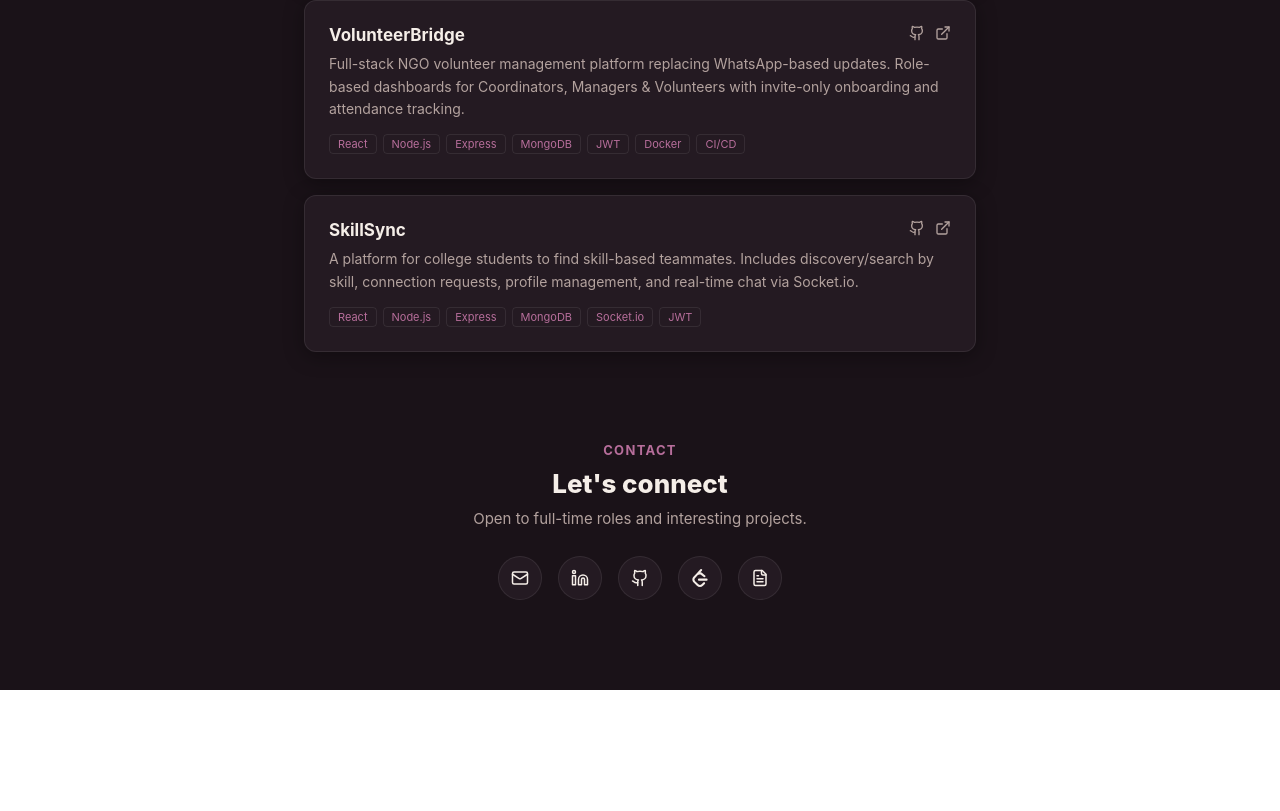
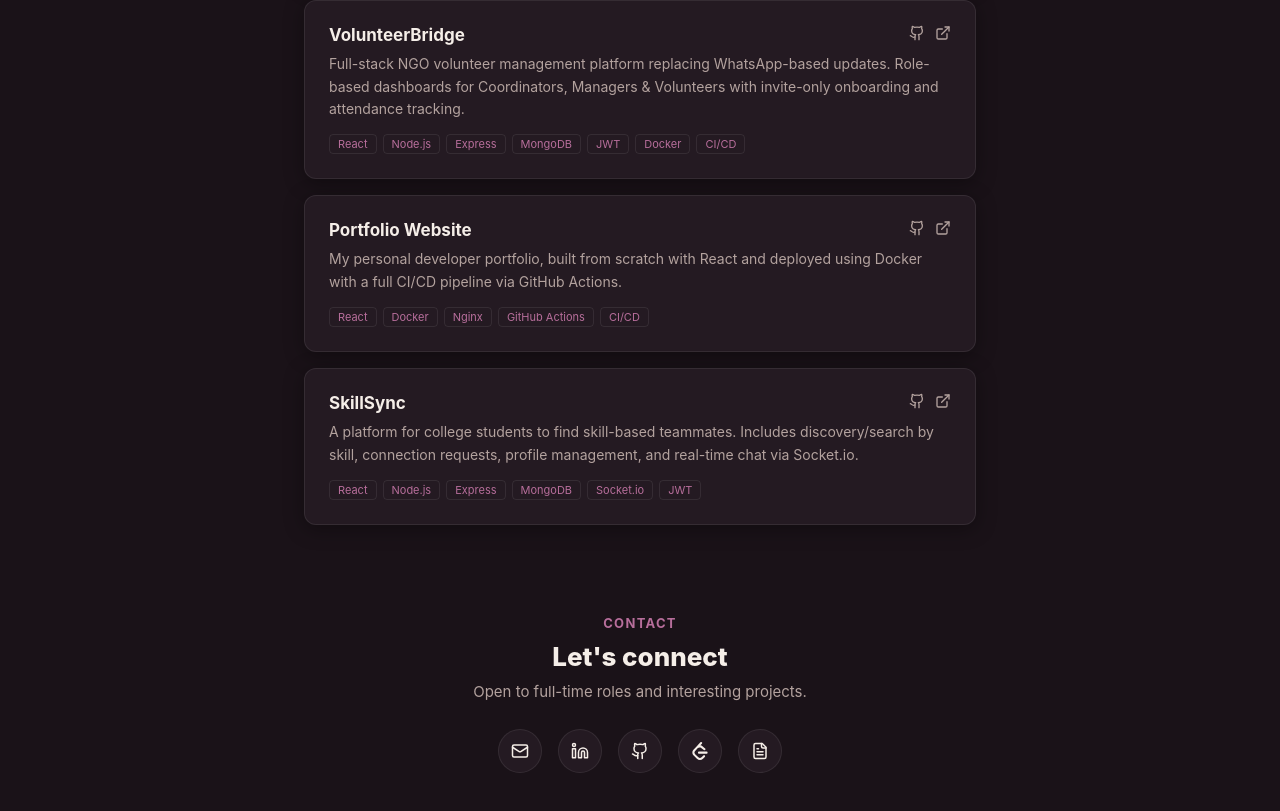
Before and after one commit to vaishnaviimahajann/portfolio, a React (Vite) app: page / in a window 1280 px wide. Shown: the part 1383-2194 px from the top of the page. Before the commit the page ends 2073 px from the top, so only its background shows below. Built offline with nearby package versions, Linux system fonts and the light colour scheme.

Commit message:
Add portfolio project and fix project repo links

```diff
--- a/src/App.jsx
+++ b/src/App.jsx
@@ -52,6 +52,13 @@ const PROJECTS = [
     github: "https://github.com/vaishnaviimahajann/VolunteerBridge", // TODO: replace with exact repo URL
     live: "#",
   },
+  {
+  name: "Portfolio Website",
+  desc: "My personal developer portfolio, built from scratch with React and deployed using Docker with a full CI/CD pipeline via GitHub Actions.",
+  tags: ["React", "Docker", "Nginx", "GitHub Actions", "CI/CD"],
+  github: "https://github.com/vaishnaviimahajann/portfolio",
+  live: "https://portfolio-p0zp.onrender.com",
+ },
   {
     name: "SkillSync",
     desc: "A platform for college students to find skill-based teammates. Includes discovery/search by skill, connection requests, profile management, and real-time chat via Socket.io.",
```
